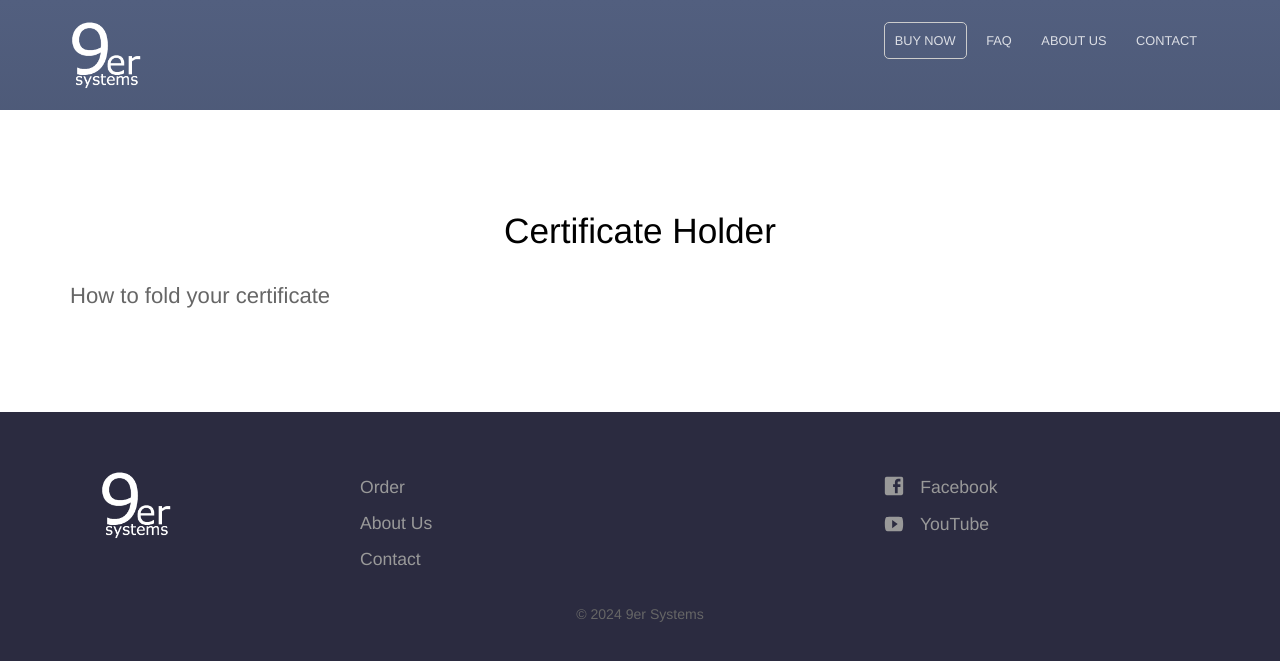
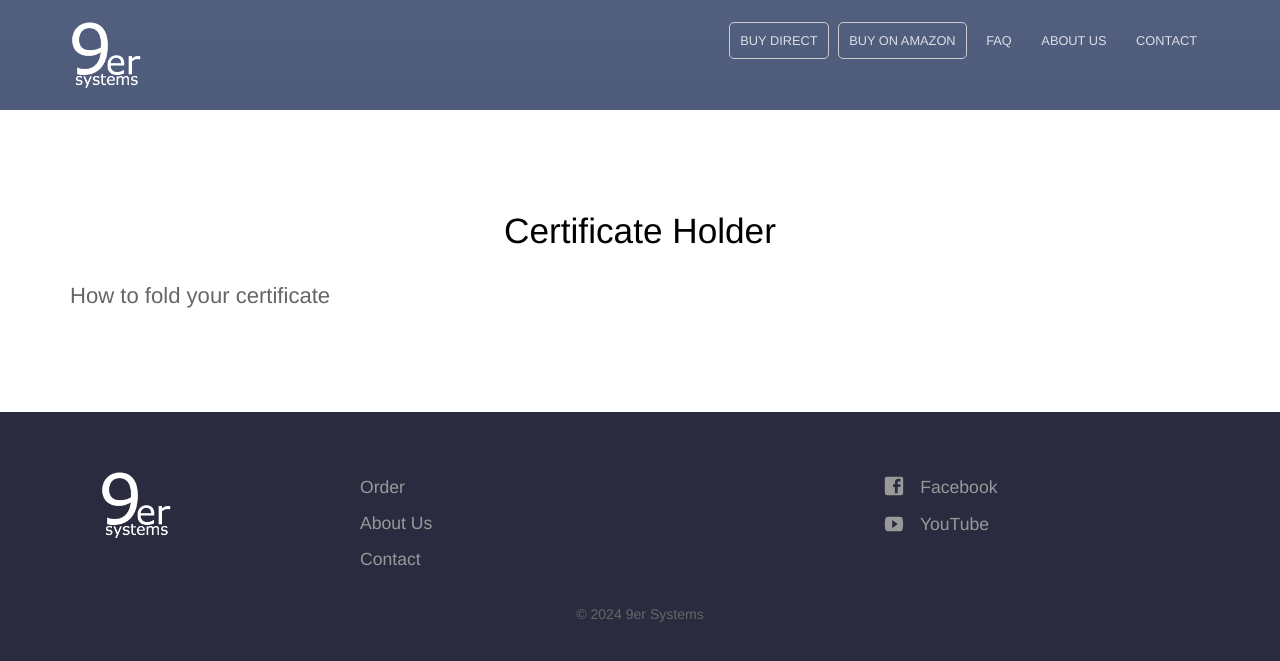
Before and after one commit to Niner-Systems/niner-systems.github.io, a Jekyll site: the page built from cert_holder/index.md, in a window 1280 px wide. Shown: the top 661 px of the page. Built offline with Jekyll 4.4.1, drawn with Linux system fonts in a browser that asks for light colours.

Commit message:
added Buy on Amazon link

```diff
--- a/_data/navigation.yml
+++ b/_data/navigation.yml
@@ -2,8 +2,12 @@
 #  link: "/#notifyme" #https://amazon.com/
 #  new_window: false
 #  highlight: true
-- name: Buy Now
+- name: Buy Direct
   link: "https://buy.stripe.com/00g6qwaYwf5r4ZafYY"
+  new_window: true
+  highlight: true
+- name: Buy On Amazon
+  link: "https://www.amazon.com/dp/B0CW3GLDM1/ref=sr_1_1?dib=eyJ2IjoiMSJ9.naARj6Mrs0v_T_clGyg5KQ.ujoRdBzLTwcrn_c6BQ4SbpGMZj_DsRFcGQv5sfWcaSY&dib_tag=se&m=A3D9VGCDLDQFU8&qid=1708634900&s=merchant-items&sr=1-1"
   new_window: true
   highlight: true
 - name: FAQ
```
Also changed, not shown: index.html (+6 -7 lines).
